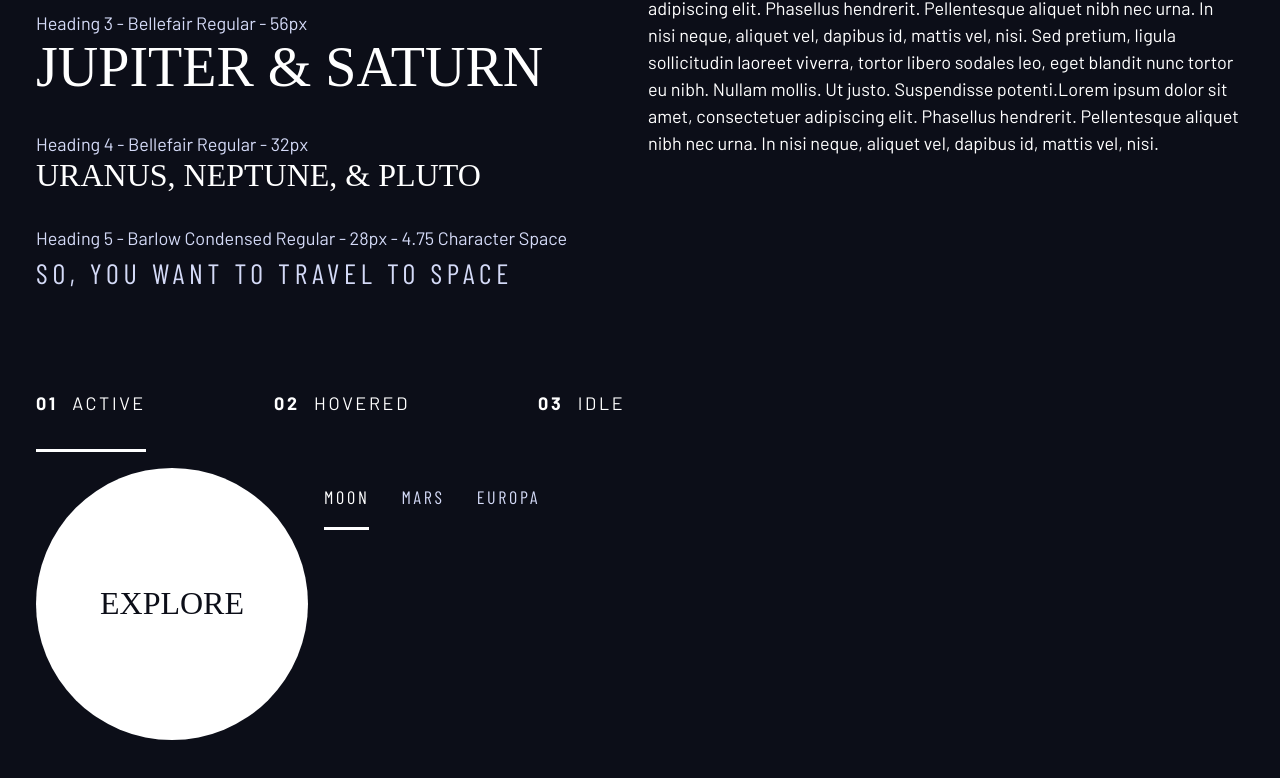
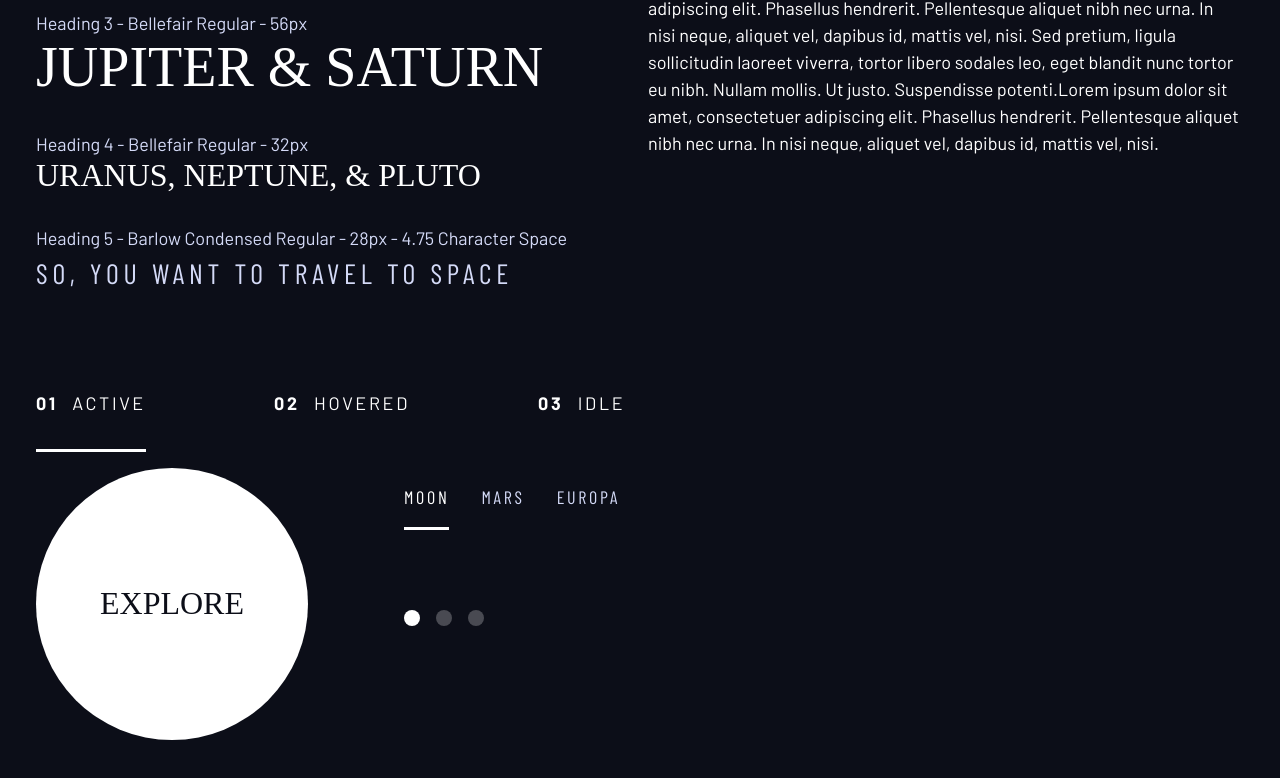
Before and after one commit to fath-nasrudin/space-tourism-css, a plain HTML site: page design.html in a window 1280 px wide. Shown: the part 811-1589 px from the top of the page. Drawn offline with nearby package versions, Linux system fonts and the light colour scheme; a web font is replaced by a local one.

Commit message:
Add dot-indicators component

```diff
--- a/design.html
+++ b/design.html
@@ -113,12 +113,12 @@
         </div>
 
         <div class="flex">
-          <div>
+          <div style="margin-right: 5rem;">
             <!-- explore button -->
             <a href="#" class="large-button bg-white text-dark fs-600 ff-serif uppercase">Explore</a>
           </div>
 
-          <div style="margin-bottom: 50vh;">
+          <div class="flow" style="margin-bottom: 50vh; --flow-space: 5rem;">
             <!-- Tabs -->
             <div class="tab-list underline-indicators flex">
               <button aria-selected="true"
@@ -130,7 +130,11 @@
             </div>
 
             <!-- Dots -->
-
+            <div class="dot-indicators flex">
+              <button aria-selected="true"><span class="sr-only">Slide title</span></button>
+              <button aria-selected="false"><span class="sr-only">Slide title</span></button>
+              <button aria-selected="false"><span class="sr-only">Slide title</span></button>
+            </div>
 
             <!-- Numbers -->
           </div>
--- a/style.css
+++ b/style.css
@@ -331,3 +331,23 @@ select {
 .tab-list {
   --gap: 2rem;
 }
+
+/* ========== dot-indicators component ========== */
+.dot-indicators>* {
+  cursor: pointer;
+  aspect-ratio: 1;
+  border: 0;
+  border-radius: 50%;
+  padding: .5rem;
+  background-color: hsl(var(--clr-white) / .25);
+}
+
+.dot-indicators>*:hover,
+.dot-indicators>*:focus {
+  background-color: hsl(var(--clr-white) / .5);
+}
+
+.dot-indicators>.active,
+.dot-indicators>[aria-selected="true"] {
+  background-color: hsl(var(--clr-white) / 1);
+}
```
